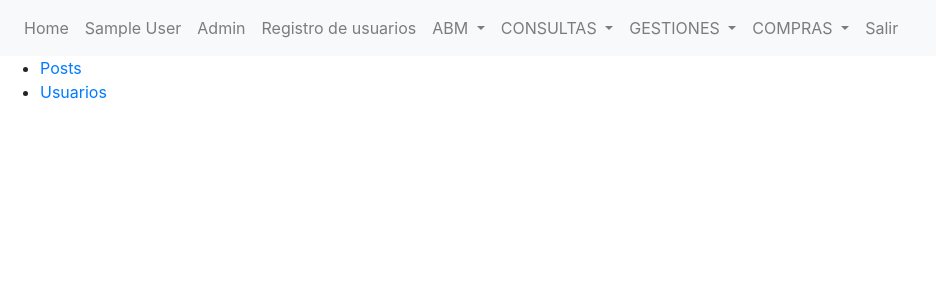
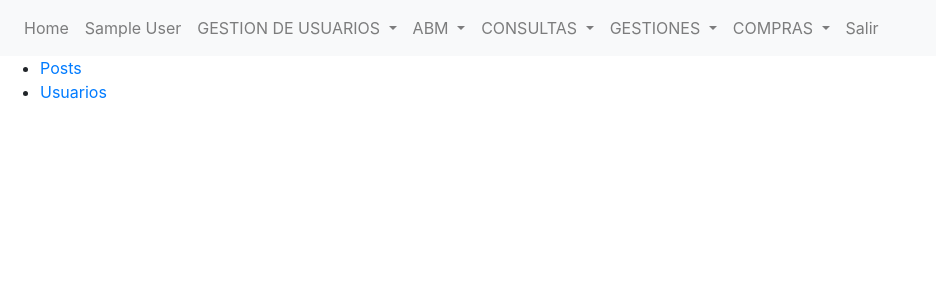
Before and after one commit to papelgames/groma, a Flask app: page /admin/ in a window 1280 px wide. Shown: the top 300 px of the page, without its empty margins (0-936 px from the left). Run offline with Flask 3, Linux system fonts and the light colour scheme; a user stored in the database is signed in; tables that the repository leaves empty hold one stand-in row (values such as "Sample post"); parts of the project's set-up code (start-up, migrations or seed data) failed here and were passed over; some libraries are stand-ins or nearby versions.

Commit message:
mejora gestion de usuarios v2

```diff
--- a/app/auth/forms.py
+++ b/app/auth/forms.py
@@ -11,7 +11,7 @@ class SignupForm(FlaskForm):
     activo = BooleanField('activo')
     is_admin = BooleanField('administrador')
     submit = SubmitField('Registrar')
-    cuit = StringField('cuit', validators=[DataRequired(), Length(max=11)])
+    cuit = StringField('CUIT', validators=[DataRequired(), Length(max=11)])
 
 class LoginForm(FlaskForm):
     username = StringField('Nombre de usuario', validators=[DataRequired(), Length(max=15)])
--- a/app/templates/base_template.html
+++ b/app/templates/base_template.html
@@ -34,11 +34,15 @@
                     <a class="nav-link">{{ current_user.name }} <span class="sr-only">(current)</span></a>
                 </li>
                 {% if current_user.is_admin %}
-                    <li class="nav-item">
-                        <a class="nav-link" href="{{ url_for('admin.list_users') }}">Admin <span class="sr-only">(current)</span></a>
-                    </li>
-                    <li class="nav-item">
-                        <a class="nav-link" href="{{ url_for('auth.show_signup_form') }}">Registro de usuarios <span class="sr-only">(current)</span></a>
+
+                    <li class="nav-item dropdown">
+                        <a class="nav-link dropdown-toggle" href="#" id="navbarDropdown" role="button" data-toggle="dropdown" aria-haspopup="true" aria-expanded="false">
+                            GESTION DE USUARIOS
+                          </a>
+                          <div class="dropdown-menu" aria-labelledby="navbarDropdown">
+                            <a class="nav-link" href="{{ url_for('admin.list_users') }}">Admin <span class="sr-only">(current)</span></a>
+                            <a class="nav-link" href="{{ url_for('auth.show_signup_form') }}">Registro de usuarios <span class="sr-only">(current)</span></a>
+                          </div>
                     </li>
                 {% endif %}
                 <li class="nav-item dropdown">
```
